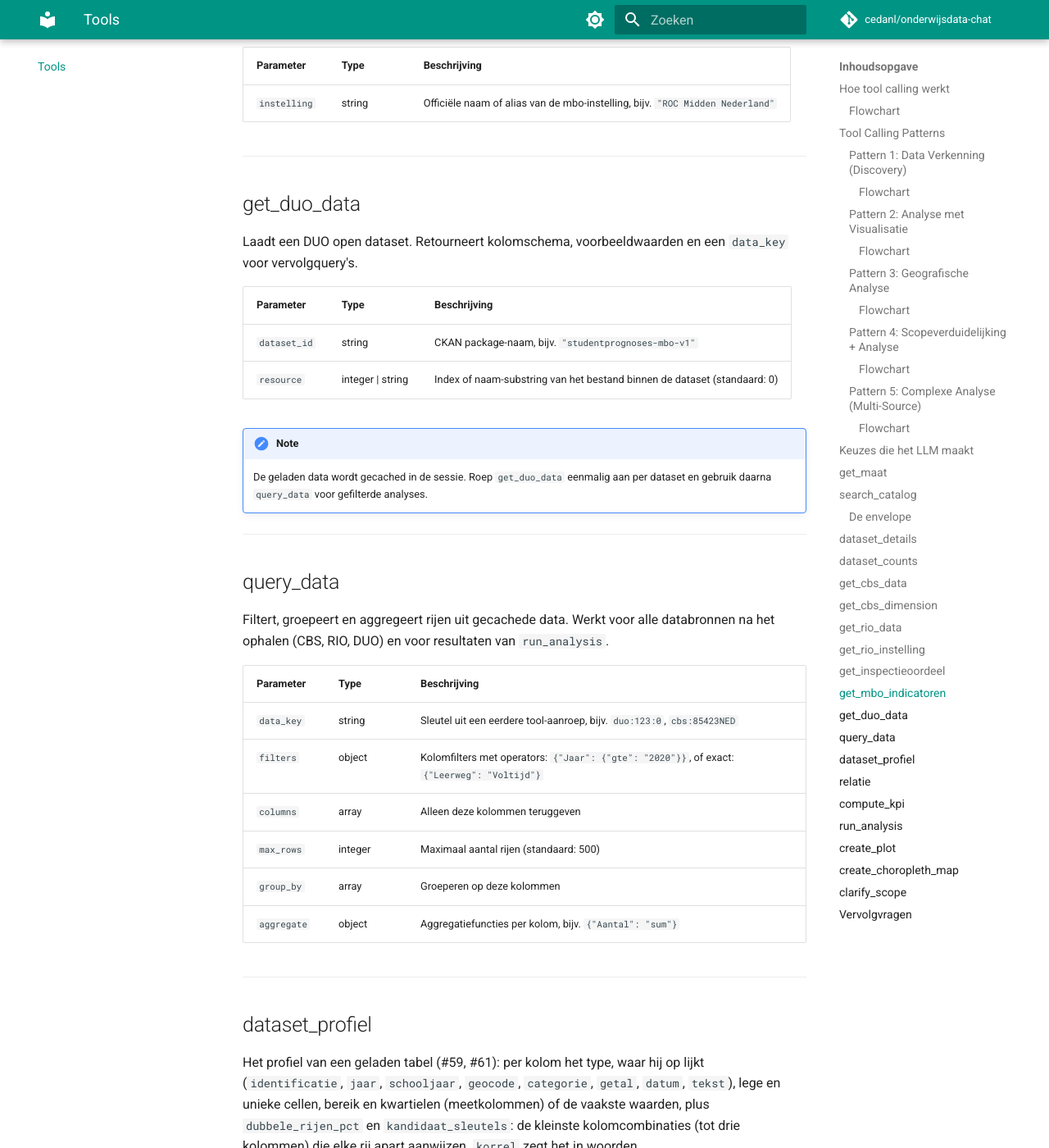
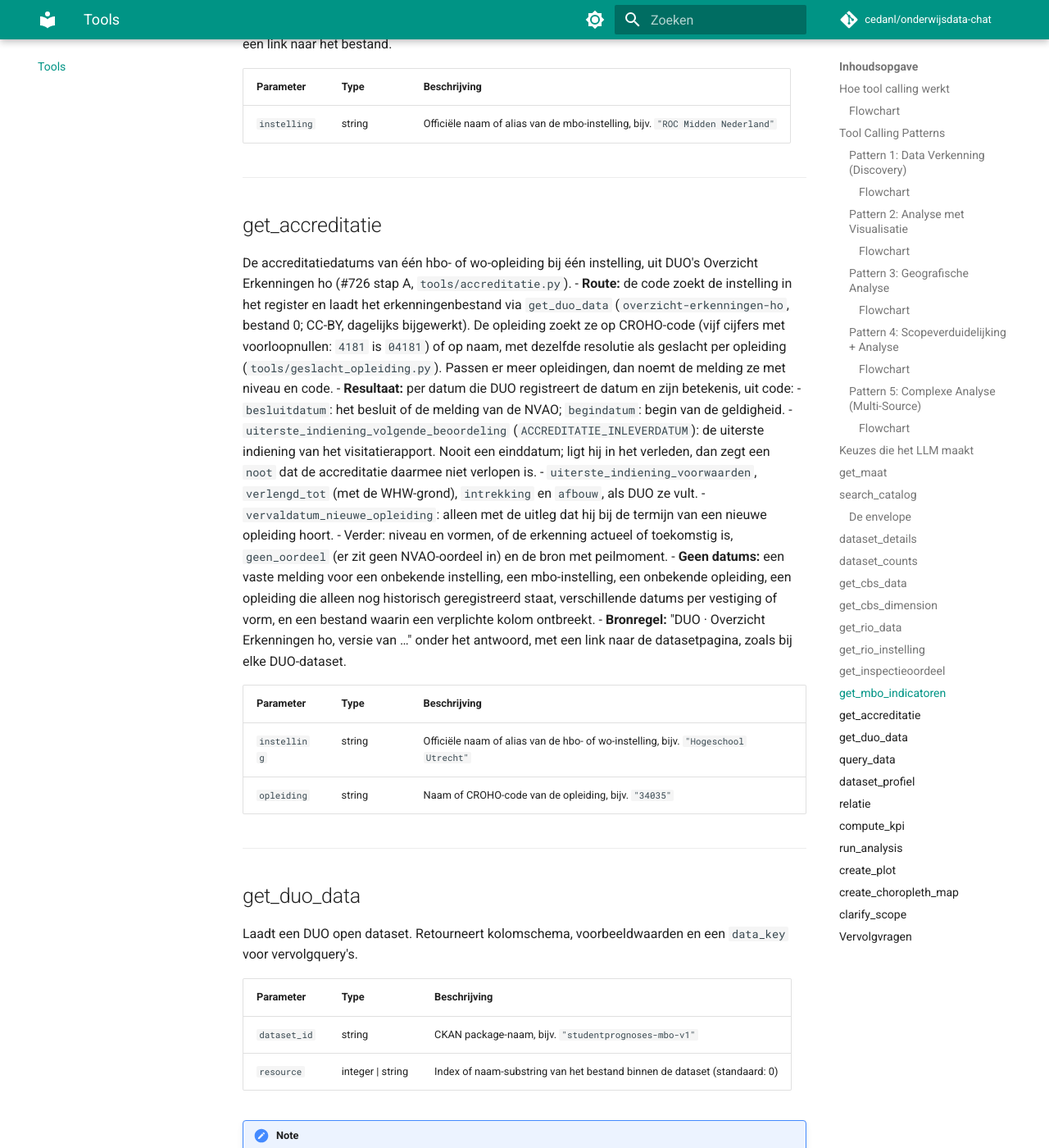
Before and after one commit to cedanl/onderwijsdata-chat, an MkDocs documentation site: the page built from docs/tools.md, in a window 1280 px wide and 1400 px high, scrolled down 13798 px. Shown: the whole window at 82% size. Built offline with MkDocs 1.6.1 and Material for MkDocs 9.7.7, drawn with Linux system fonts in a browser that asks for light colours; comment, search, counter and statistics services are not loaded; some of the changed text lies outside the part shown.

Commit message:
docs: hbo en wo verwijzen naar get_accreditatie in plaats van 'niet in de app'
De Inspectietool, haar schema, de systeemprompt en de docs zeiden dat de NVAO
niet in de app zit. Voor de accreditatiedatums per opleiding is er nu
get_accreditatie; de NVAO-oordelen zelf wachten op toestemming (stap B). De
prompt krijgt een eigen alinea Accreditatie: één opleiding, besluitdatum,
peilmoment en bron, betekenis per datum overnemen, nooit 'geaccrediteerd tot'
de inleverdatum, geen oordeel en geen ranglijst. Twee e2e-evals (hbo en wo),
docs/tools.md, docs/databronnen.md en een changelog-fragment.

Refs #726

Co-Authored-By: Claude Opus 5.5 <noreply@anthropic.com>
Claude-Session: https://claude.ai/code/session_01Q6io2MHoaqMsberV5XgzoJ

```diff
--- a/docs/tools.md
+++ b/docs/tools.md
@@ -495,8 +495,9 @@ Het oordeel van de Onderwijsinspectie over het bestuur (bevoegd gezag) van een m
   van het bestuur en de bron (CC0 1.0).
   - Een `noot` volgt bij een gemengd bestuur, dat ook po, vo of ho heeft. Het oordeel geldt dan voor het hele bestuur.
   - Een `noot` volgt ook als er geen eindoordeel is.
-- **Geen oordeel:** voor hbo en wo komt er een vaste melding (NVAO, niet in de app). Dat geldt ook voor een onbekende
-  instelling en voor een bestuur dat niet in het peilbestand staat.
+- **Geen oordeel:** voor hbo en wo komt er een vaste melding: daar accrediteert de NVAO de opleidingen. De
+  accreditatiedatums per opleiding staan in `get_accreditatie`; de NVAO-oordelen zitten (nog) niet in de app. Een
+  vaste melding komt er ook voor een onbekende instelling en voor een bestuur dat niet in het peilbestand staat.
 - **Bronregel:** de app zet "Onderwijsinspectie · Oordelen per bevoegd gezag, peildatum …" onder het antwoord, met een
   link naar het bestand.
 
@@ -527,6 +528,36 @@ uit DUO's indicatoren per instelling (#727, `tools/mbo_indicatoren.py`).
 | Parameter | Type | Beschrijving |
 |-----------|------|-------------|
 | `instelling` | string | Officiële naam of alias van de mbo-instelling, bijv. `"ROC Midden Nederland"` |
+
+---
+
+## get_accreditatie
+
+De accreditatiedatums van één hbo- of wo-opleiding bij één instelling, uit DUO's Overzicht Erkenningen ho (#726 stap A,
+`tools/accreditatie.py`).
+- **Route:** de code zoekt de instelling in het register en laadt het erkenningenbestand via `get_duo_data`
+  (`overzicht-erkenningen-ho`, bestand 0; CC-BY, dagelijks bijgewerkt). De opleiding zoekt ze op CROHO-code (vijf
+  cijfers met voorloopnullen: `4181` is `04181`) of op naam, met dezelfde resolutie als geslacht per opleiding
+  (`tools/geslacht_opleiding.py`). Passen er meer opleidingen, dan noemt de melding ze met niveau en code.
+- **Resultaat:** per datum die DUO registreert de datum en zijn betekenis, uit code:
+  - `besluitdatum`: het besluit of de melding van de NVAO; `begindatum`: begin van de geldigheid.
+  - `uiterste_indiening_volgende_beoordeling` (`ACCREDITATIE_INLEVERDATUM`): de uiterste indiening van het
+    visitatierapport. Nooit een einddatum; ligt hij in het verleden, dan zegt een `noot` dat de accreditatie daarmee
+    niet verlopen is.
+  - `uiterste_indiening_voorwaarden`, `verlengd_tot` (met de WHW-grond), `intrekking` en `afbouw`, als DUO ze vult.
+  - `vervaldatum_nieuwe_opleiding`: alleen met de uitleg dat hij bij de termijn van een nieuwe opleiding hoort.
+  - Verder: niveau en vormen, of de erkenning actueel of toekomstig is, `geen_oordeel` (er zit geen NVAO-oordeel in)
+    en de bron met peilmoment.
+- **Geen datums:** een vaste melding voor een onbekende instelling, een mbo-instelling, een onbekende opleiding, een
+  opleiding die alleen nog historisch geregistreerd staat, verschillende datums per vestiging of vorm, en een bestand
+  waarin een verplichte kolom ontbreekt.
+- **Bronregel:** "DUO · Overzicht Erkenningen ho, versie van …" onder het antwoord, met een link naar de datasetpagina,
+  zoals bij elke DUO-dataset.
+
+| Parameter | Type | Beschrijving |
+|-----------|------|-------------|
+| `instelling` | string | Officiële naam of alias van de hbo- of wo-instelling, bijv. `"Hogeschool Utrecht"` |
+| `opleiding` | string | Naam of CROHO-code van de opleiding, bijv. `"34035"` |
 
 ---
 
```
Also changed, not shown: changelog.d/726-accreditatie-duo.md (added, +11 -0 lines), docs/databronnen.md (+24 -2 lines), prompts/system.md (+4 -1 lines), 3 other files.
